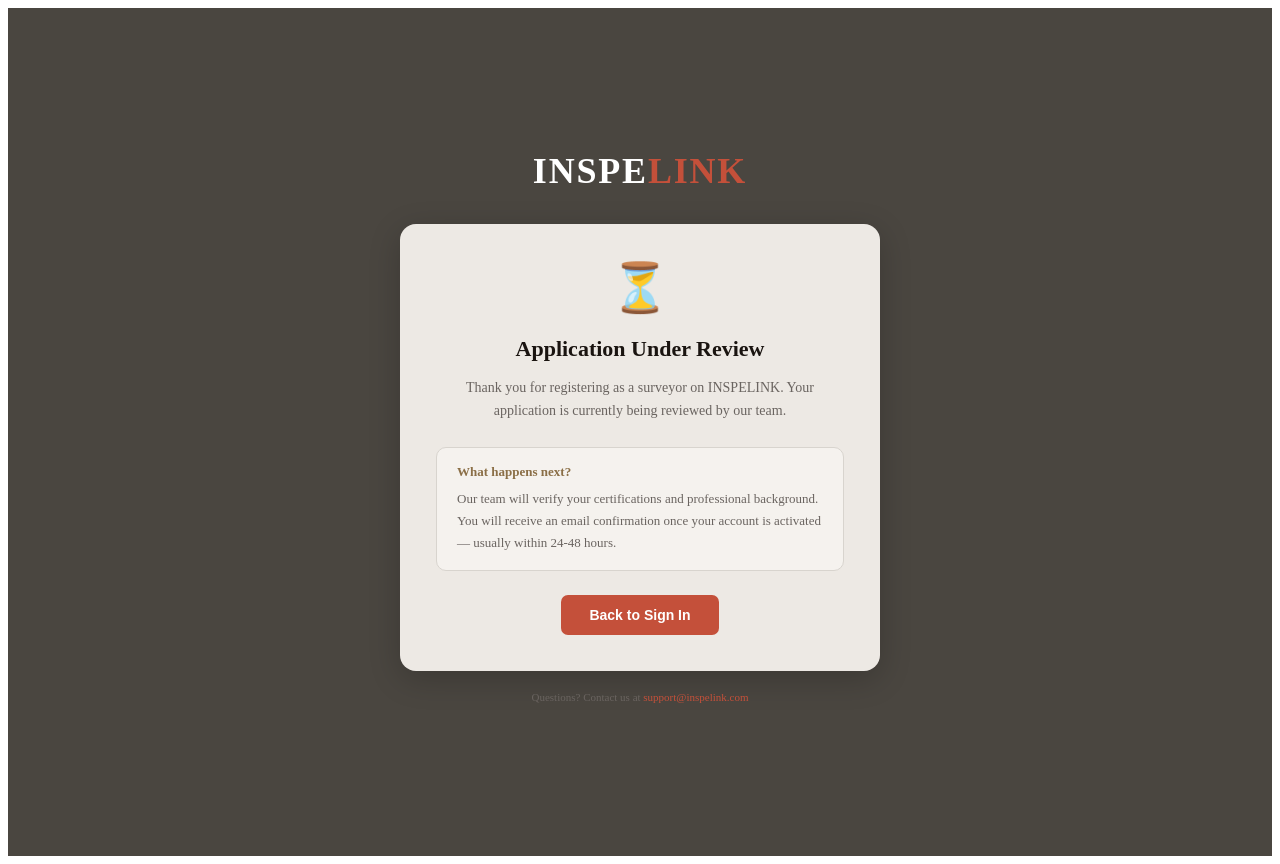
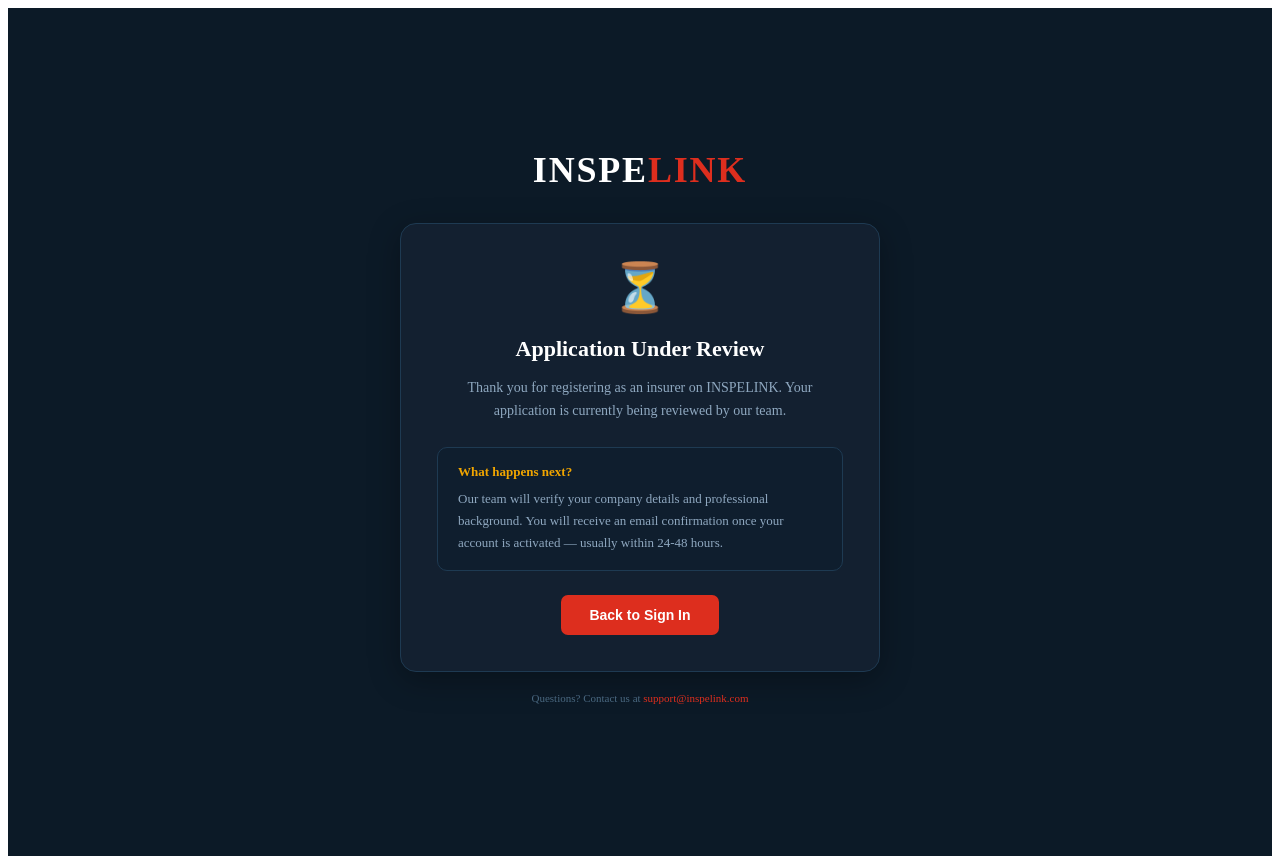
Before and after one commit to surveybaja-source/SurveyLink., a Next.js app: page /pending-insurer in a window 1280 px wide. Built offline with nearby package versions, Linux system fonts and the light colour scheme; no server answers.

Commit message:
Rename Pending to PendingInsurer and update styles
Updated the Pending component to PendingInsurer and modified styles and text to reflect the insurer context.

```diff
--- a/app/pending-insurer/page.js
+++ b/app/pending-insurer/page.js
@@ -2,39 +2,39 @@
 import { useRouter } from 'next/navigation'
 import { supabase } from '../../lib/supabase'
 
-export default function Pending() {
+export default function PendingInsurer() {
   const router = useRouter()
 
   return (
-    <div style={{background:'#4a4640',minHeight:'100vh',display:'flex',alignItems:'center',justifyContent:'center',padding:24}}>
+    <div style={{background:'#0c1a27',minHeight:'100vh',display:'flex',alignItems:'center',justifyContent:'center',padding:24}}>
       <div style={{width:'100%',maxWidth:480,textAlign:'center'}}>
 
         <div style={{marginBottom:32}}>
           <div style={{color:'#fff',fontWeight:900,fontSize:36,letterSpacing:'0.05em'}}>
-            INSPE<span style={{color:'#C4503A'}}>LINK</span>
+            INSPE<span style={{color:'#dd2e1e'}}>LINK</span>
           </div>
         </div>
 
-        <div style={{background:'#EDE9E4',borderRadius:16,padding:36,boxShadow:'0 8px 32px rgba(0,0,0,0.2)'}}>
+        <div style={{background:'#132030',border:'1px solid #1e3a52',borderRadius:16,padding:36,boxShadow:'0 8px 32px rgba(0,0,0,0.3)'}}>
           <div style={{fontSize:48,marginBottom:20}}>⏳</div>
-          <h2 style={{color:'#1a1410',fontWeight:800,fontSize:22,marginBottom:12,marginTop:0}}>Application Under Review</h2>
-          <p style={{color:'#6a6460',fontSize:14,lineHeight:1.7,marginBottom:24}}>
-            Thank you for registering as a surveyor on INSPELINK. Your application is currently being reviewed by our team.
+          <h2 style={{color:'#fff',fontWeight:800,fontSize:22,marginBottom:12,marginTop:0}}>Application Under Review</h2>
+          <p style={{color:'#8fa8c0',fontSize:14,lineHeight:1.7,marginBottom:24}}>
+            Thank you for registering as an insurer on INSPELINK. Your application is currently being reviewed by our team.
           </p>
-          <div style={{background:'#f5f2ee',border:'1px solid #d8d4ce',borderRadius:10,padding:'16px 20px',marginBottom:24,textAlign:'left'}}>
-            <div style={{color:'#8B6F47',fontWeight:700,fontSize:13,marginBottom:8}}>What happens next?</div>
-            <div style={{color:'#6a6460',fontSize:13,lineHeight:1.7}}>
-              Our team will verify your certifications and professional background. You will receive an email confirmation once your account is activated — usually within 24-48 hours.
+          <div style={{background:'#0f1e2e',border:'1px solid #1e3a52',borderRadius:10,padding:'16px 20px',marginBottom:24,textAlign:'left'}}>
+            <div style={{color:'#f0a500',fontWeight:700,fontSize:13,marginBottom:8}}>What happens next?</div>
+            <div style={{color:'#8fa8c0',fontSize:13,lineHeight:1.7}}>
+              Our team will verify your company details and professional background. You will receive an email confirmation once your account is activated — usually within 24-48 hours.
             </div>
           </div>
           <button onClick={()=>supabase.auth.signOut().then(()=>router.push('/auth'))}
-            style={{background:'#C4503A',color:'#fff',border:'none',borderRadius:7,padding:'12px 28px',cursor:'pointer',fontWeight:700,fontSize:14}}>
+            style={{background:'#dd2e1e',color:'#fff',border:'none',borderRadius:7,padding:'12px 28px',cursor:'pointer',fontWeight:700,fontSize:14}}>
             Back to Sign In
           </button>
         </div>
 
-        <p style={{color:'#6a6460',fontSize:11,marginTop:20}}>
-          Questions? Contact us at <span style={{color:'#C4503A'}}>support@inspelink.com</span>
+        <p style={{color:'#4a6880',fontSize:11,marginTop:20}}>
+          Questions? Contact us at <span style={{color:'#dd2e1e'}}>support@inspelink.com</span>
         </p>
       </div>
     </div>
```
